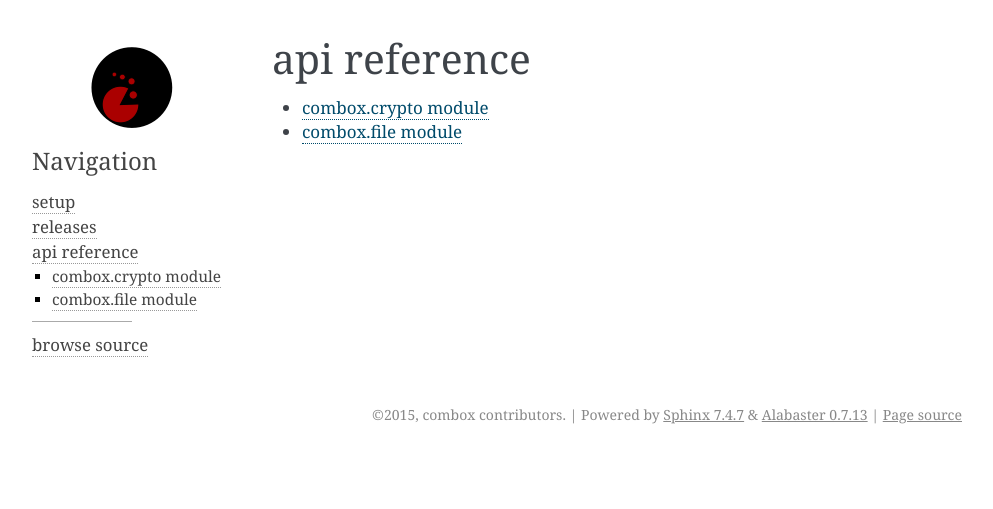
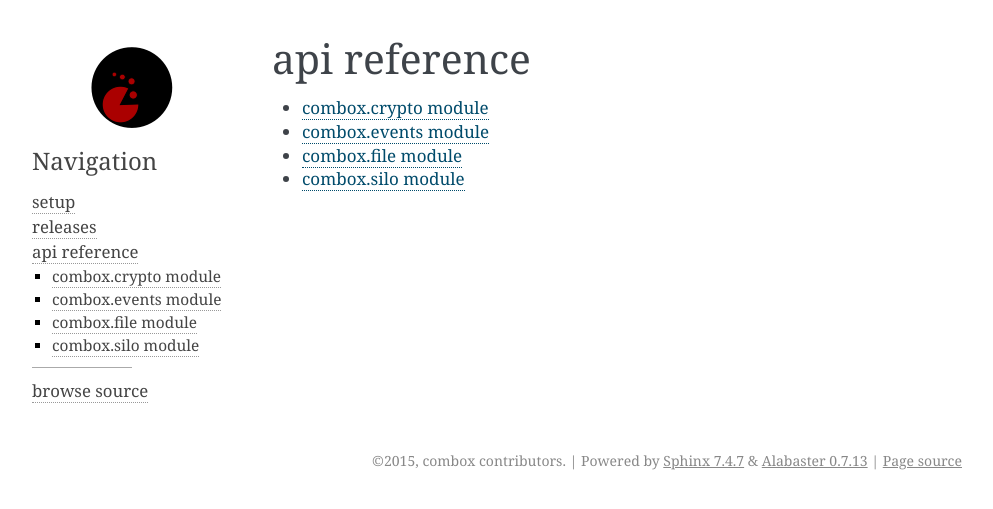
Before and after one commit to r5d/combox, a Sphinx documentation site: the page built from docs/api/index.rst, in a window 1280 px wide. Shown: the top 509 px of the page, without its empty margins (148-1141 px from the left). Built offline with Sphinx 7.4.7, drawn with Linux system fonts in a browser that asks for light colours.

Commit message:
Added api docs for combox.events combox.silo.

```diff
--- /dev/null
+++ b/docs/api/combox.events.rst
@@ -0,0 +1,8 @@
+====================
+combox.events module
+====================
+
+.. automodule:: combox.events
+   :members:
+   :show-inheritance:
+   :inherited-members:
--- /dev/null
+++ b/docs/api/combox.silo.rst
@@ -0,0 +1,6 @@
+====================
+combox.silo module
+====================
+
+.. automodule:: combox.silo
+   :members:
--- a/docs/api/index.rst
+++ b/docs/api/index.rst
@@ -6,4 +6,6 @@ api reference
    :maxdepth: 2
 
    combox.crypto
+   combox.events
    combox.file
+   combox.silo
--- a/docs/conf.py
+++ b/docs/conf.py
@@ -300,4 +300,7 @@ texinfo_documents = [
 
 
 # Example configuration for intersphinx: refer to the Python standard library.
-intersphinx_mapping = {'https://docs.python.org/': None}
+intersphinx_mapping = {
+    'https://docs.python.org/': None,
+    'https://pythonhosted.org/watchdog/': None
+}
```
